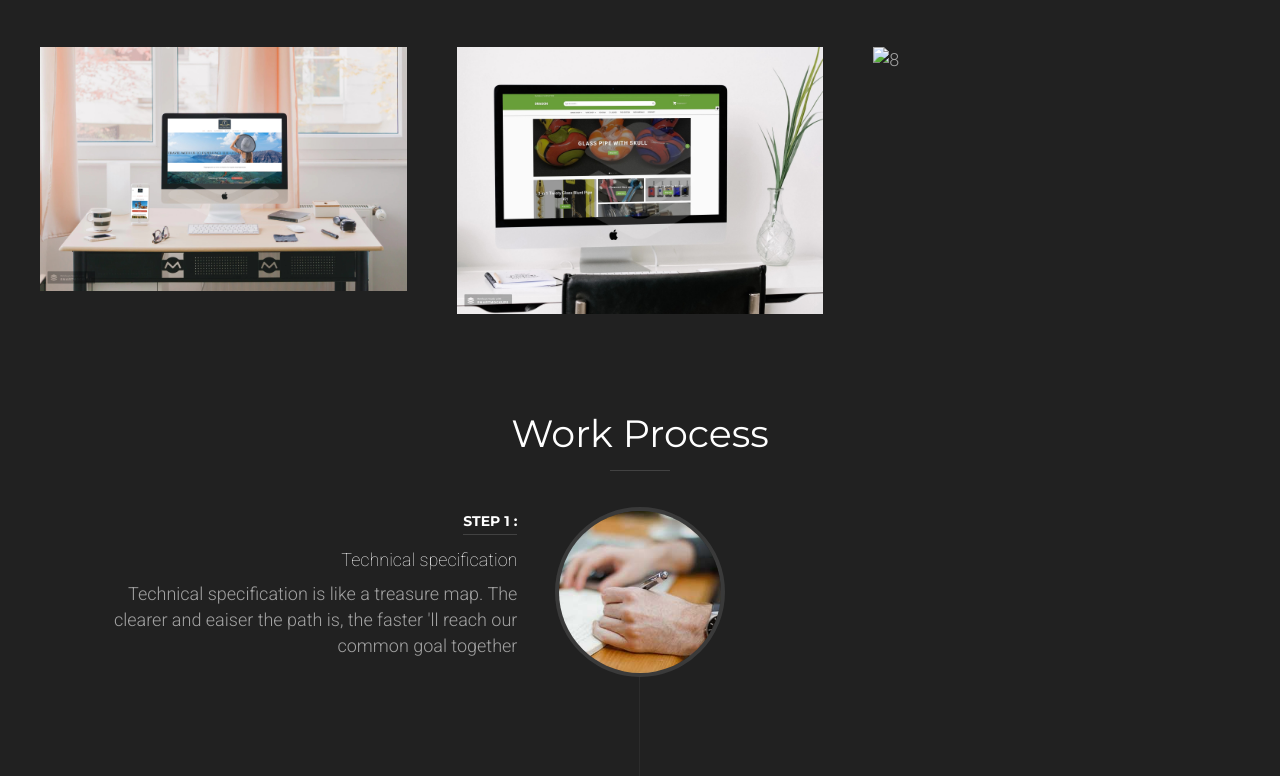
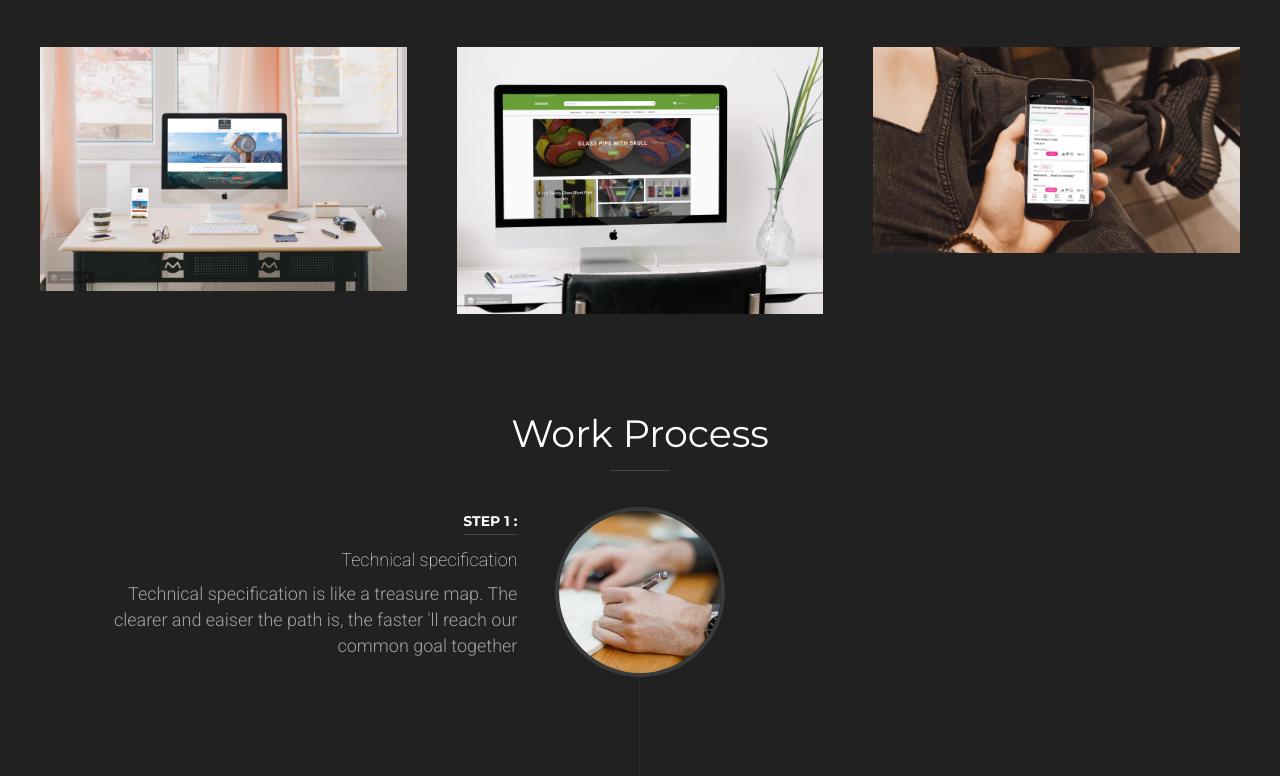
Before and after one commit to tilitech/tilitech, a plain HTML site: page index.html in a window 1280 px wide. Shown: the part 6192-6968 px from the top of the page. Drawn offline with Linux system fonts and the light colour scheme; some packages are replaced by stand-ins of ours; a script that the page names is missing; files whose address does not match are found by name; a web font is replaced by a local one.

Commit message:
Update index.html

```diff
--- a/index.html
+++ b/index.html
@@ -577,7 +577,7 @@
                     <div class="portfolio-image-holder"><img src="images/work/dragon.jpg" alt="8" class="img-responsive portfolio-image"></div>
                 </div>
                 <div class="col-xs-12 col-sm-6 col-md-4 col-lg-4 portfolio-box no-padding mix web" data-my-order="1">
-                    <div class="portfolio-image-holder"><img src="images/work/brain.jpeg" alt="8" class="img-responsive portfolio-image"></div>
+                    <div class="portfolio-image-holder"><img src="images/work/brain.jpg" alt="8" class="img-responsive portfolio-image"></div>
                 </div>
 
             </div>
```
